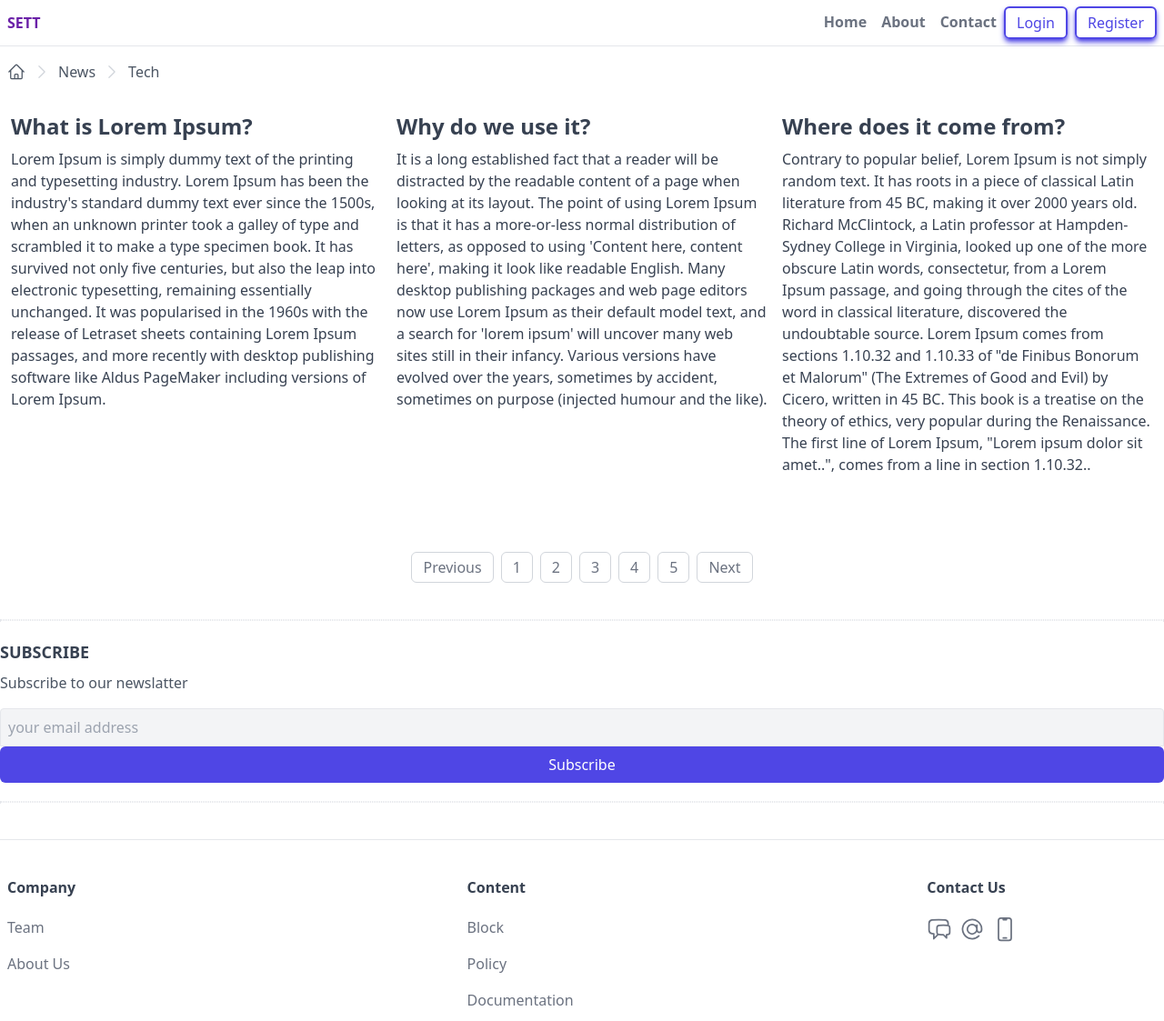
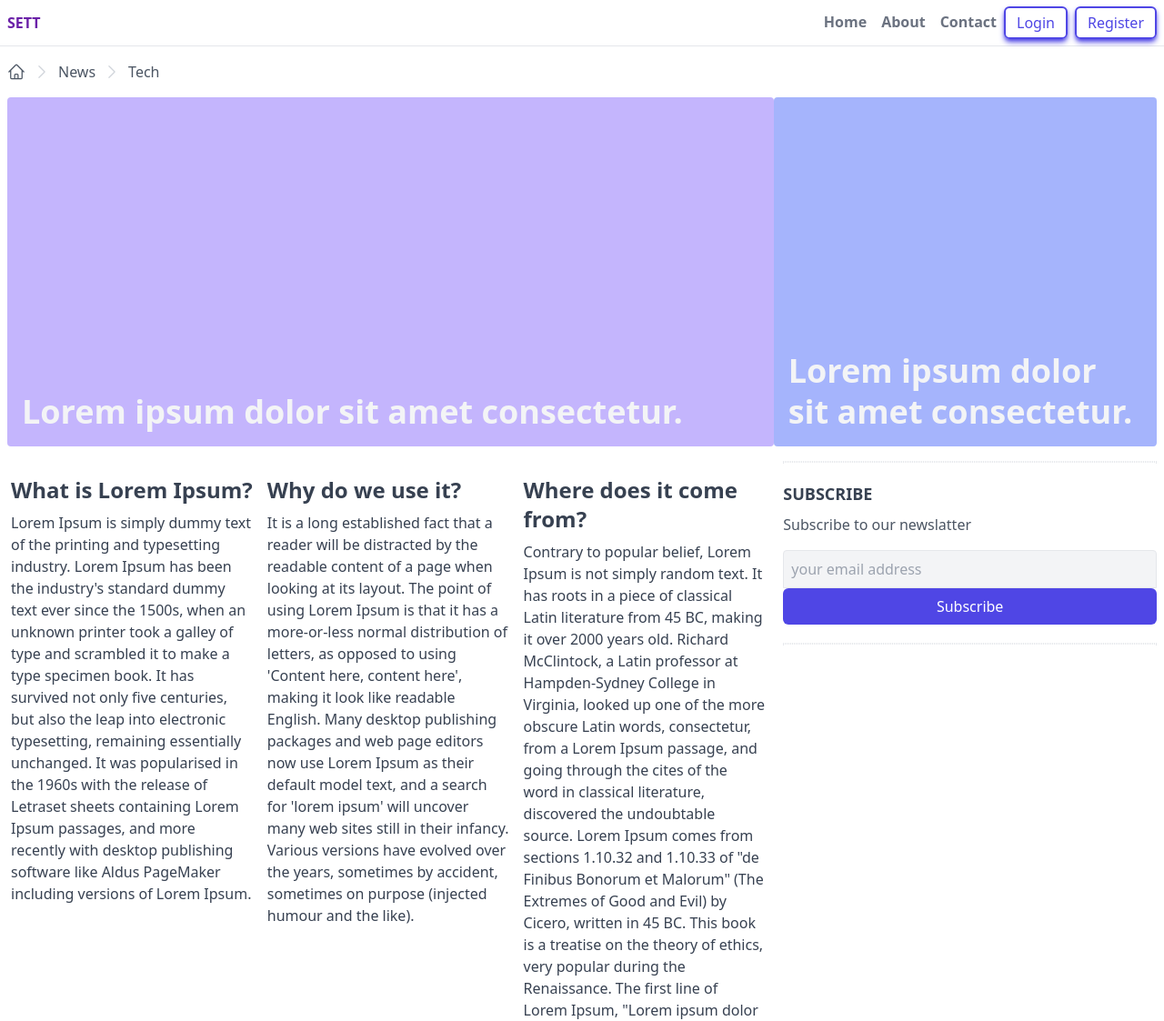
Before and after one commit to VadimKorobec/tailwindcss, a website: page index.html in a window 1280 px wide. Shown: the top 1123 px of the page at 91% size. Drawn offline with Linux system fonts and the light colour scheme.

Commit message:
Update index.html

```diff
--- a/index.html
+++ b/index.html
@@ -7,6 +7,7 @@
     <title>TailwindCSS</title>
   </head>
   <body>
+    <div class="max-w-screen-xl mx-auto">
       <!--header-->
       <header class="px-2 border-b flex items-center justify-between">
         <a class="uppercase font-bold text-purple-800" href="">SeTT</a>
@@ -87,8 +88,31 @@
           <a class="text-gray-600 hover:text-gray-900" href="#">Tech</a>
         </div>
       </div>
-    <main>
-      <div>
+      <!--banners-->
+      <section class="px-2 flex">
+        <a
+          class="w-2/3 bg-violet-300 h-96 mb-4 relative rounded inline-block overflow-hidden"
+          href="#"
+        >
+          <div class="p-4 absolute bottom-0 left-0 z-20">
+            <h2 class="text-4xl font-semibold text-gray-100 leading-tight">
+              Lorem ipsum dolor sit amet consectetur.
+            </h2>
+          </div>
+        </a>
+        <a
+          class="w-1/3 bg-indigo-300 h-96 mb-4 relative rounded inline-block overflow-hidden"
+          href="#"
+        >
+          <div class="p-4 absolute bottom-0 left-0 z-20">
+            <h2 class="text-4xl font-semibold text-gray-100 leading-tight">
+              Lorem ipsum dolor sit amet consectetur.
+            </h2>
+          </div>
+        </a>
+      </section>
+      <main class="flex">
+        <div class="w-2/3">
           <!--post cards-->
           <section class="px-2">
             <a class="block mb-10" href="#">
@@ -101,9 +125,9 @@
                     Lorem Ipsum is simply dummy text of the printing and
                     typesetting industry. Lorem Ipsum has been the industry's
                     standard dummy text ever since the 1500s, when an unknown
-                  printer took a galley of type and scrambled it to make a type
-                  specimen book. It has survived not only five centuries, but
-                  also the leap into electronic typesetting, remaining
+                    printer took a galley of type and scrambled it to make a
+                    type specimen book. It has survived not only five centuries,
+                    but also the leap into electronic typesetting, remaining
                     essentially unchanged. It was popularised in the 1960s with
                     the release of Letraset sheets containing Lorem Ipsum
                     passages, and more recently with desktop publishing software
@@ -115,17 +139,17 @@
                     Why do we use it?
                   </h3>
                   <p class="text-gray-700">
-                  It is a long established fact that a reader will be distracted
-                  by the readable content of a page when looking at its layout.
-                  The point of using Lorem Ipsum is that it has a more-or-less
-                  normal distribution of letters, as opposed to using 'Content
-                  here, content here', making it look like readable English.
-                  Many desktop publishing packages and web page editors now use
-                  Lorem Ipsum as their default model text, and a search for
-                  'lorem ipsum' will uncover many web sites still in their
-                  infancy. Various versions have evolved over the years,
-                  sometimes by accident, sometimes on purpose (injected humour
-                  and the like).
+                    It is a long established fact that a reader will be
+                    distracted by the readable content of a page when looking at
+                    its layout. The point of using Lorem Ipsum is that it has a
+                    more-or-less normal distribution of letters, as opposed to
+                    using 'Content here, content here', making it look like
+                    readable English. Many desktop publishing packages and web
+                    page editors now use Lorem Ipsum as their default model
+                    text, and a search for 'lorem ipsum' will uncover many web
+                    sites still in their infancy. Various versions have evolved
+                    over the years, sometimes by accident, sometimes on purpose
+                    (injected humour and the like).
                   </p>
                 </div>
                 <div class="w-1/3 p-1">
@@ -135,17 +159,18 @@
                   <p class="text-gray-700">
                     Contrary to popular belief, Lorem Ipsum is not simply random
                     text. It has roots in a piece of classical Latin literature
-                  from 45 BC, making it over 2000 years old. Richard McClintock,
-                  a Latin professor at Hampden-Sydney College in Virginia,
-                  looked up one of the more obscure Latin words, consectetur,
-                  from a Lorem Ipsum passage, and going through the cites of the
-                  word in classical literature, discovered the undoubtable
-                  source. Lorem Ipsum comes from sections 1.10.32 and 1.10.33 of
-                  "de Finibus Bonorum et Malorum" (The Extremes of Good and
-                  Evil) by Cicero, written in 45 BC. This book is a treatise on
-                  the theory of ethics, very popular during the Renaissance. The
-                  first line of Lorem Ipsum, "Lorem ipsum dolor sit amet..",
-                  comes from a line in section 1.10.32..
+                    from 45 BC, making it over 2000 years old. Richard
+                    McClintock, a Latin professor at Hampden-Sydney College in
+                    Virginia, looked up one of the more obscure Latin words,
+                    consectetur, from a Lorem Ipsum passage, and going through
+                    the cites of the word in classical literature, discovered
+                    the undoubtable source. Lorem Ipsum comes from sections
+                    1.10.32 and 1.10.33 of "de Finibus Bonorum et Malorum" (The
+                    Extremes of Good and Evil) by Cicero, written in 45 BC. This
+                    book is a treatise on the theory of ethics, very popular
+                    during the Renaissance. The first line of Lorem Ipsum,
+                    "Lorem ipsum dolor sit amet..", comes from a line in section
+                    1.10.32..
                   </p>
                 </div>
               </div>
@@ -178,7 +203,7 @@
             </ul>
           </div>
         </div>
-      <div>
+        <div class="w-1/3 px-2">
           <!--divider-->
           <div class="border border-dotted"></div>
           <!--subscribe-->
@@ -291,5 +316,6 @@
           </div>
         </div>
       </footer>
+    </div>
   </body>
 </html>
```
Lines whose indentation alone changed are shown as unchanged.
